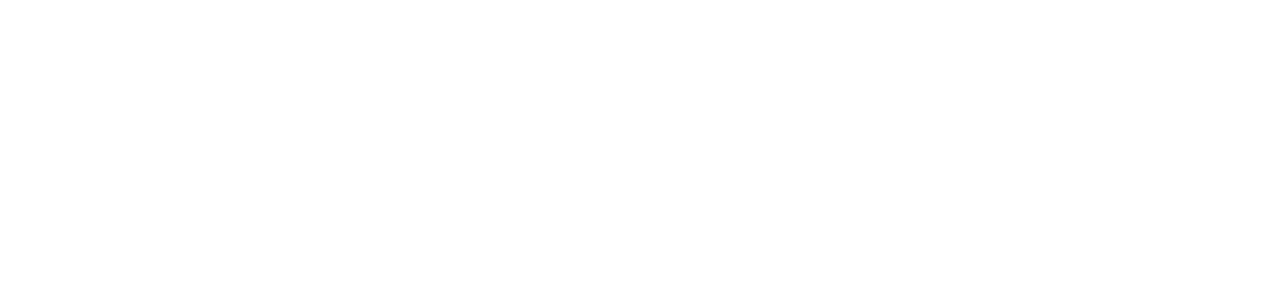
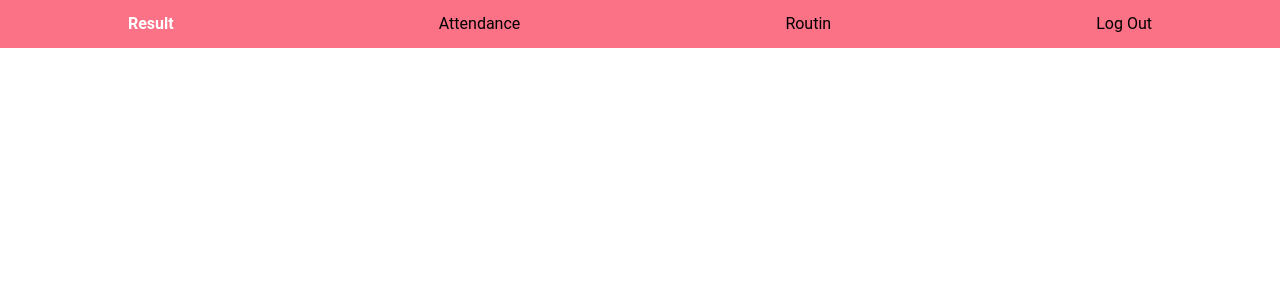
Before and after one commit to WaliUllahMilton/school-management-system, a React (Vite) app in the folder client/: page /student in a window 1280 px wide. Before the commit this address had no page. Shown: the top 300 px of the page. Built offline with nearby package versions, Linux system fonts and the light colour scheme.

Commit message:
student frontend route add

```diff
--- a/client/src/App.jsx
+++ b/client/src/App.jsx
@@ -5,6 +5,9 @@ import { Layout } from "./component/Layout"
 import { AdminLogin } from "./pages/admin/AdminLogin"
 import { AdminSignup } from "./pages/admin/AdminSignup"
 import { Dashboard } from "./pages/admin/Dashboard"
+import { StudentSignUp } from "./pages/students/StudentSignUp"
+import {  StudentNavbar } from "./pages/students/StudentNavBar"
+import { StudentResult } from "./pages/students/StudentResult"
 
 function App() {
 
@@ -24,6 +27,13 @@ function App() {
             <Route path="dashboard" element={<Dashboard/>}/>
           </Route>
         </Routes>
+        <Routes>
+          <Route path="/student" exact element={<StudentNavbar/>}>
+            {/* <Route path="login" element={<AdminLogin/>}/> */}
+            <Route path="signup" element={<StudentSignUp/>}/>
+            <Route path="result" element={<StudentResult/>}/>
+          </Route>
+        </Routes>
 
     </>
   )
```
